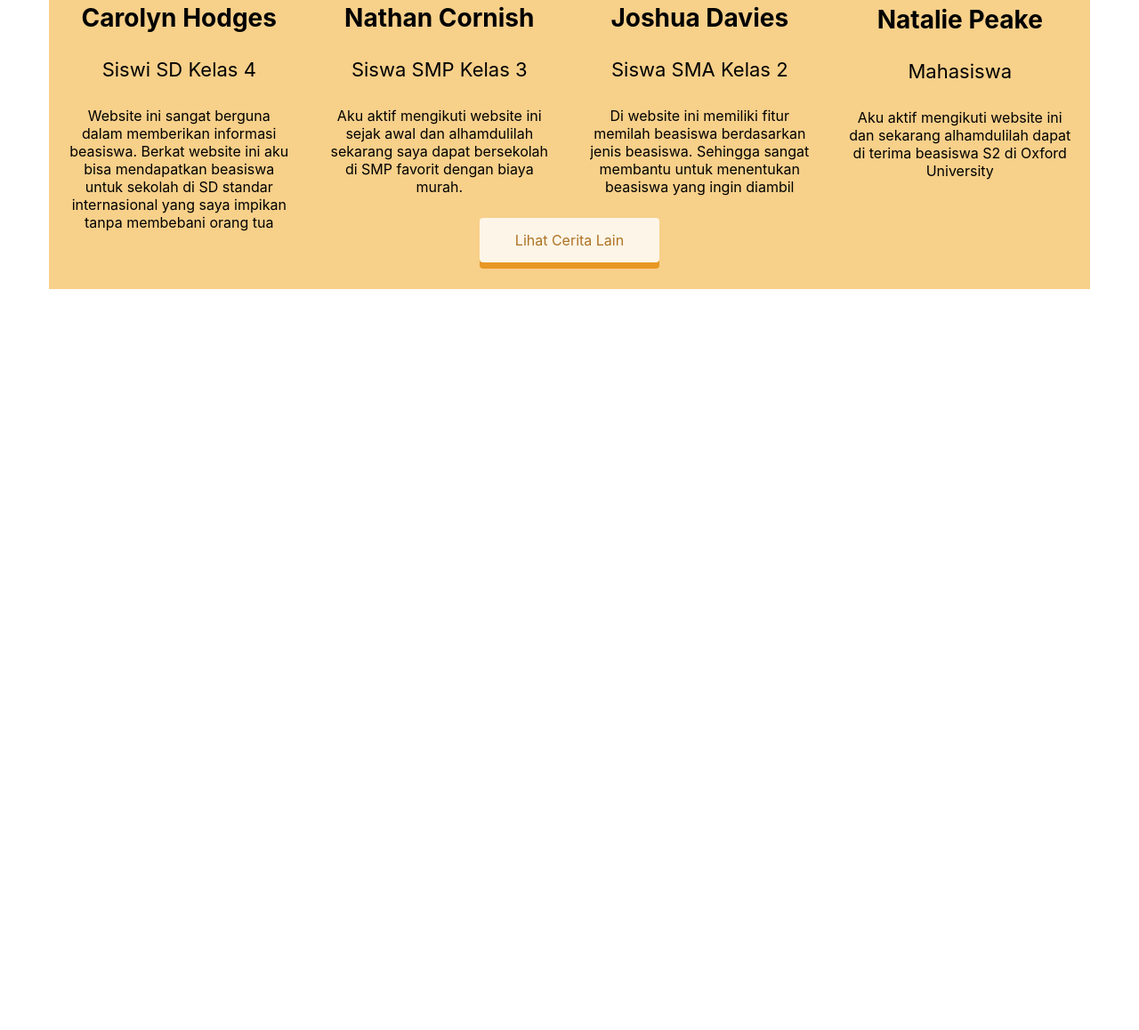
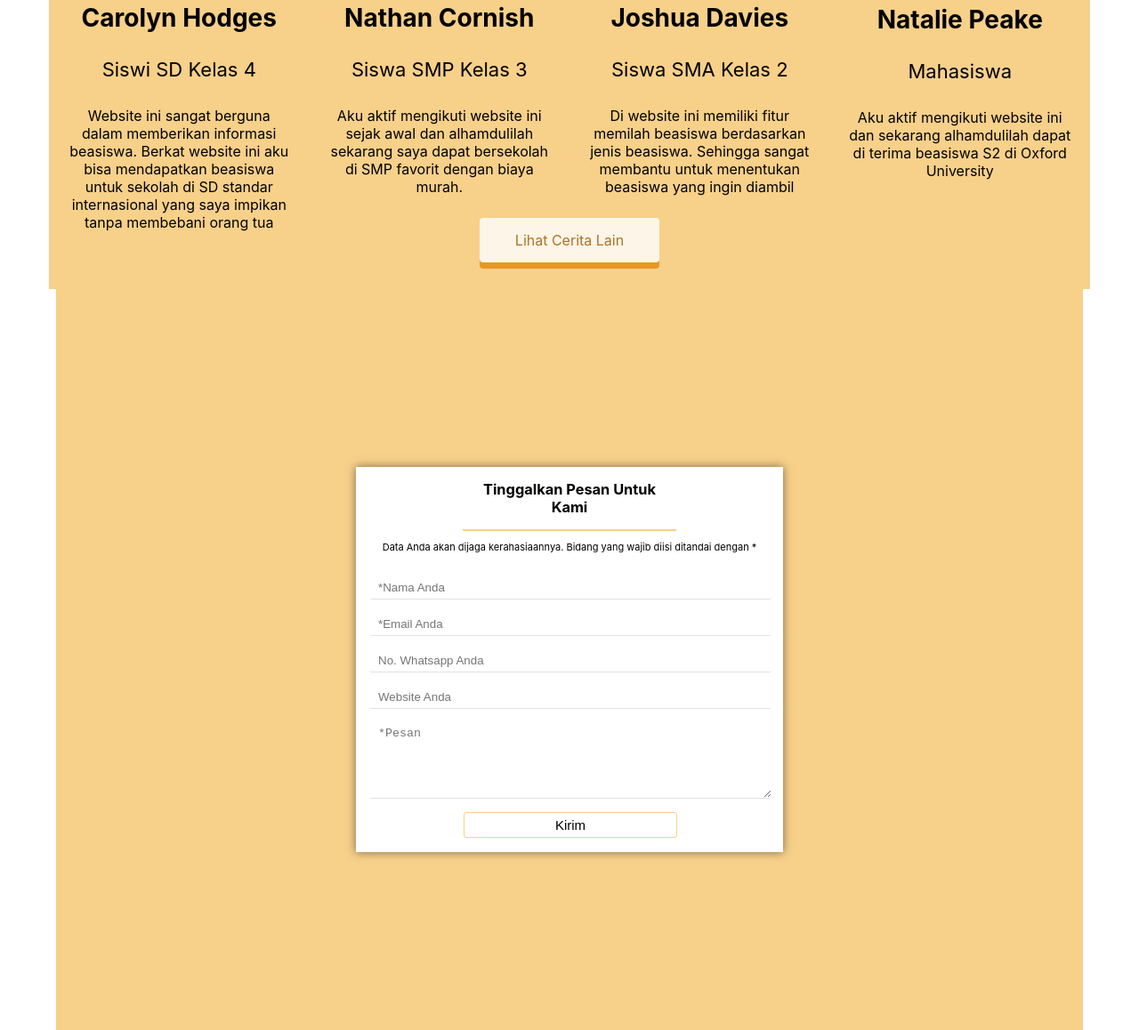
Before and after one commit to a01-progate/htmlcss, a plain HTML site: page index.html in a window 1280 px wide. Shown: the part 906-2064 px from the top of the page at 89% size. Before the commit the page ends 1239 px from the top, so only its background shows below. Drawn offline with Linux system fonts and the light colour scheme.

Commit message:
Form Check

```diff
--- a/index.html
+++ b/index.html
@@ -116,5 +116,29 @@
         </div>
       </div>
     </div>
+
+    <!-- FORM CHECK-->
+
+    <div class="form-check">
+      <div class="container">
+          <div class="bagiankiri">
+              <div class="form-judul">
+                  <h3 class="judul">Tinggalkan Pesan Untuk Kami</h3>
+                  <p class="ket">Data Anda akan dijaga kerahasiaannya. Bidang yang wajib diisi ditandai dengan *</p>
+              </div>
+              <div class="form-isian">
+                  <input class="ngisi" type="text" placeholder="*Nama Anda">
+                  <input class="ngisi" type="text" placeholder="*Email Anda">
+                  <input class="ngisi" type="number" placeholder="No. Whatsapp Anda">
+                  <input class="ngisi" type="text" placeholder="Website Anda">
+                  <textarea cols="20" rows="5" class="ngisi" placeholder="*Pesan"></textarea>
+                  <input class="ngirim" type="submit" value="Kirim">
+              </div>
+          </div>
+          <div class="bagiankanan"></div>
+      </div>
+    </div>
+
+
   </body>
 </html>
--- a/responsive.css
+++ b/responsive.css
@@ -64,3 +64,29 @@
     font-size: 10px;
   }
 }
+
+
+/* FORM CHECK */
+
+@media (max-width: 1000px) {
+  .bagiankiri {
+      width: 50%;
+  }
+
+  input, textarea {
+      width: 80%;
+  }
+
+  .judul {
+      width: 50%;
+      margin: auto;
+      font-size: 14px;
+      line-height: 25px;
+      font-size: 15px;
+  }
+
+  .ket {
+      font-size: 10px;
+      margin: 20px;
+  }
+}
--- a/stylesheet.css
+++ b/stylesheet.css
@@ -118,3 +118,90 @@ a {
   text-align: center;
   padding-bottom: 30px;
 }
+
+
+/* FORM CHECK */
+
+.form-check {
+  padding: 0px 55px;
+}
+
+.form-check .container {
+  padding: 200px 0px;
+
+}
+
+.bagiankiri {
+  width: 480px;
+  margin: 0 auto;
+  font-size: 14px;
+  box-shadow: 0px 0px 10px rgb(0, 0, 0, 0.5);
+  background-color: #fff;
+}
+
+.ket {
+  text-align: center;
+  font-size: 11px;
+}
+
+.form-judul {
+  width: 100%;
+  position: relative;
+  margin-bottom: 25px;
+}
+
+.form-isian {
+  padding: 1px;
+  margin: 0 auto;
+  width: 100%;
+}
+
+.ngisi {
+  margin: 0 auto;
+  margin-bottom: 15px;
+}
+
+.judul{
+  text-align: center;
+  margin: 0px 120px;
+  border-bottom: 2px solid #f7d08a;
+  padding: 15px 5px;
+}
+
+input, textarea {
+  border: none;
+  border-bottom: 1px solid rgb(70, 53, 53, 0.15);
+  padding: 5px 10px;
+  border-radius: 3px;
+  cursor: pointer;
+  margin-bottom: 8px;
+}
+
+input  {
+  display: block;
+  width: 90%;
+}
+
+input:hover, textarea:hover {
+  box-shadow: 0px 0px 2px rgb(0, 0, 0, 0.4);;
+}
+
+textarea {
+  display: block;
+  width: 90%;
+}
+
+.ngirim {
+  display: block;
+  margin: 0 auto;
+  width: 50%;
+  font-size: 15px;
+  border: 1px solid #f7d08a;
+  margin-bottom: 15px;
+  background-color: #fff;
+}
+
+.ngirim:hover {
+  background-color: #f7d08a;
+  color: #fff;
+}
```
